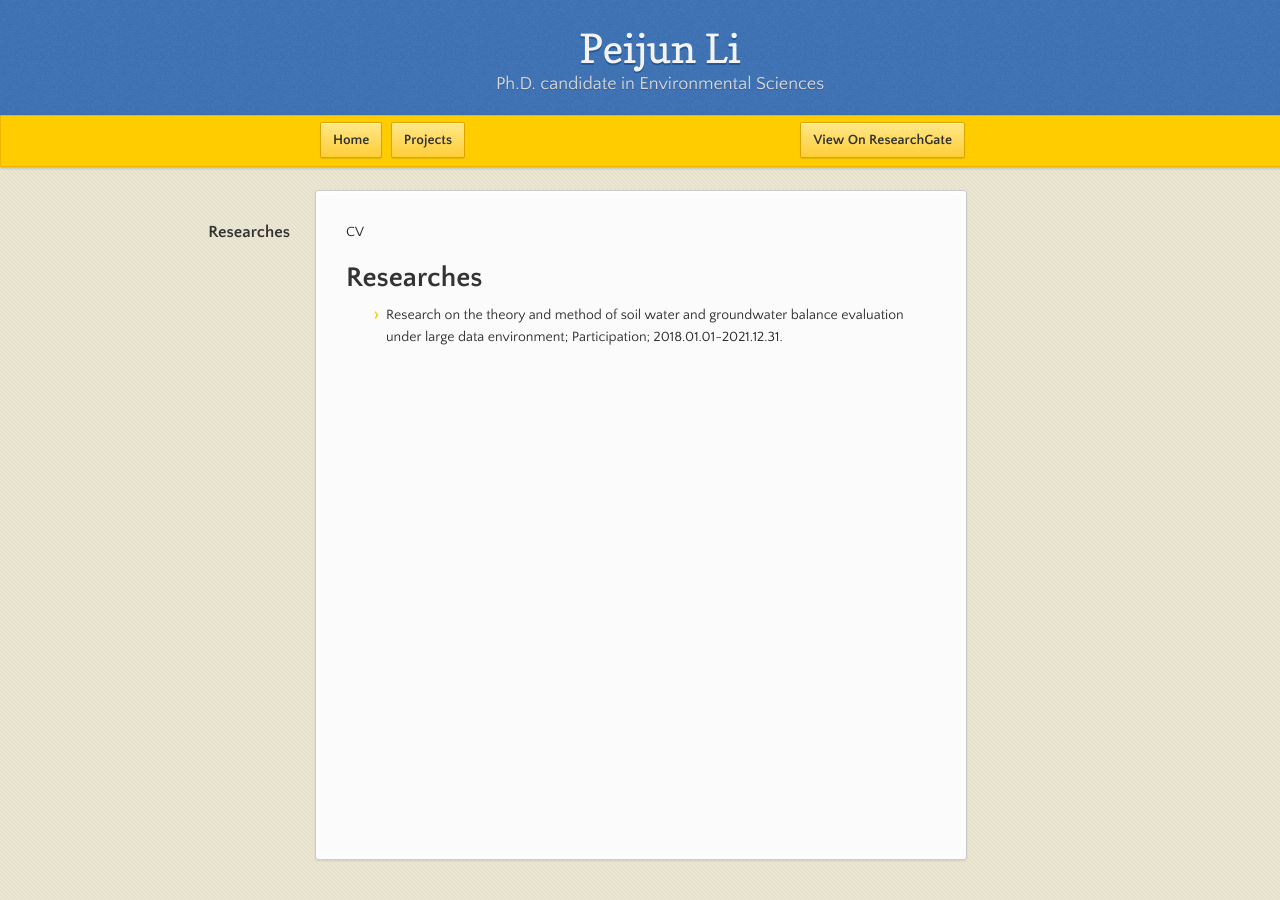
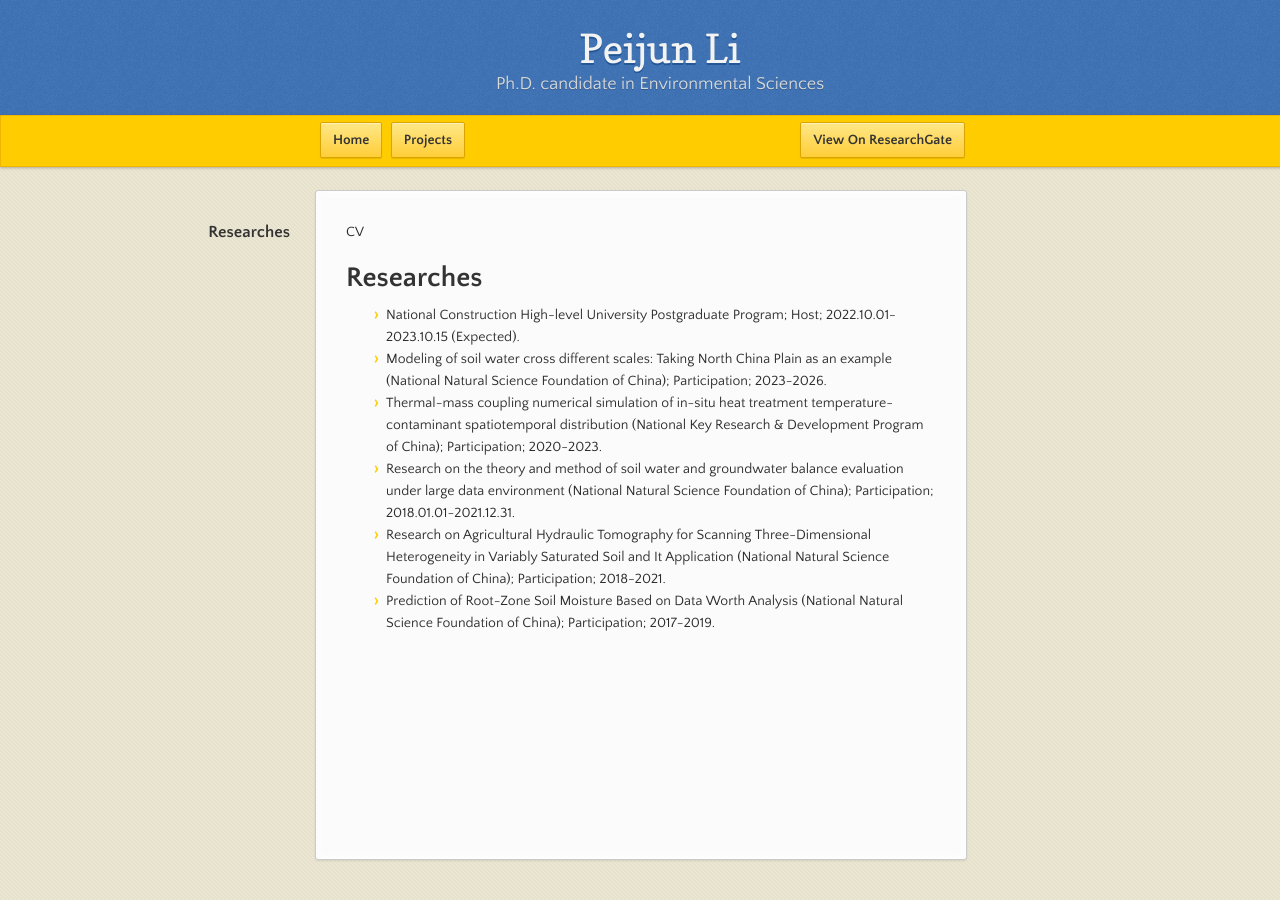
Before and after one commit to PercyLeeMaxWell/PercyLeeMaxWell.github.io, a Jekyll site: the page built from Research.md, in a window 1280 px wide. Built offline with Jekyll 4.4.1, drawn with Linux system fonts in a browser that asks for light colours.

Commit message:
Update Research.md
增加了参与项目列表

```diff
--- a/Research.md
+++ b/Research.md
@@ -3,4 +3,9 @@ layout: default
 ---
 CV
 # Researches
-* Research on the theory and method of soil water and groundwater balance evaluation under large data environment; Participation; 2018.01.01-2021.12.31.
+* National Construction High-level University Postgraduate Program; Host; 2022.10.01-2023.10.15 (Expected).
+* Modeling of soil water cross different scales: Taking North China Plain as an example (National Natural Science Foundation of China); Participation; 2023-2026.
+* Thermal-mass coupling numerical simulation of in-situ heat treatment temperature-contaminant spatiotemporal distribution (National Key Research & Development Program of China); Participation; 2020-2023.
+* Research on the theory and method of soil water and groundwater balance evaluation under large data environment (National Natural Science Foundation of China); Participation; 2018.01.01-2021.12.31.
+* Research on Agricultural Hydraulic Tomography for Scanning Three-Dimensional Heterogeneity in Variably Saturated Soil and It Application (National Natural Science Foundation of China); Participation; 2018-2021.
+* Prediction of Root-Zone Soil Moisture Based on Data Worth Analysis (National Natural Science Foundation of China); Participation; 2017-2019.
```
